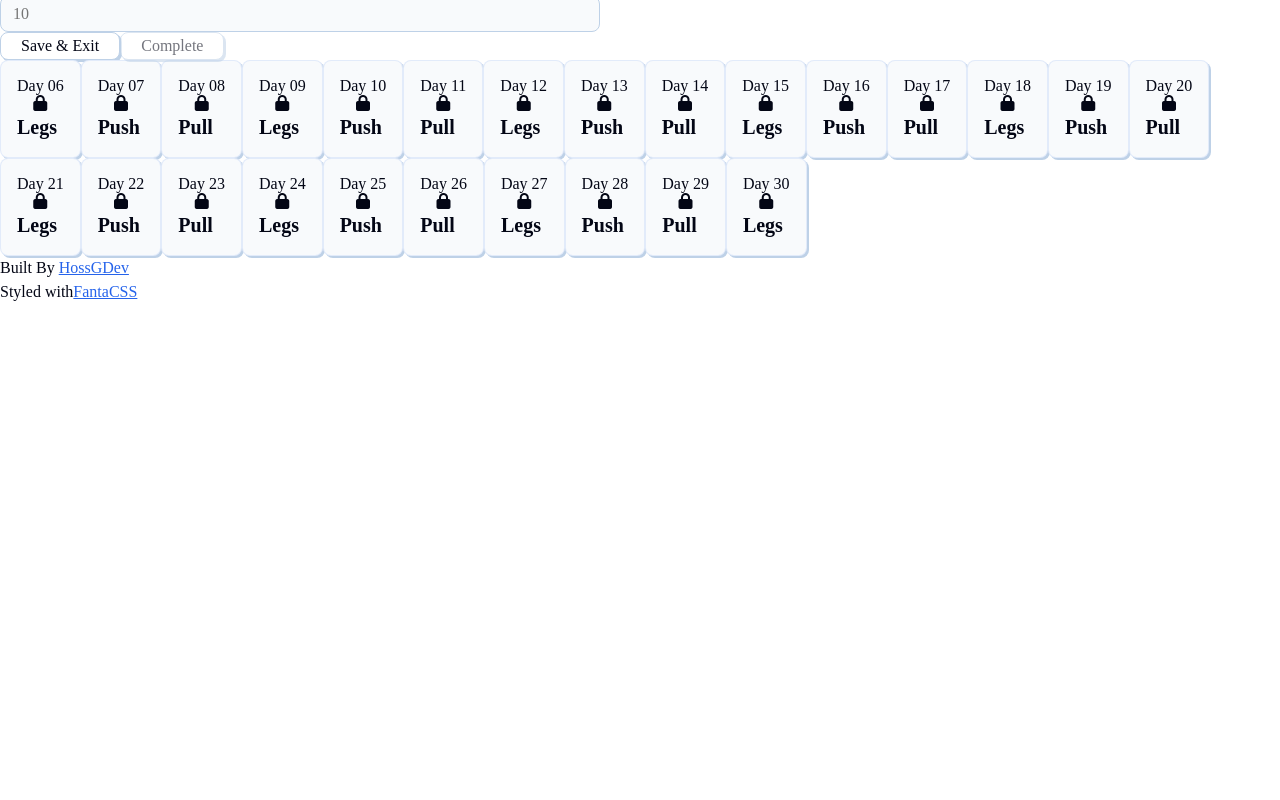
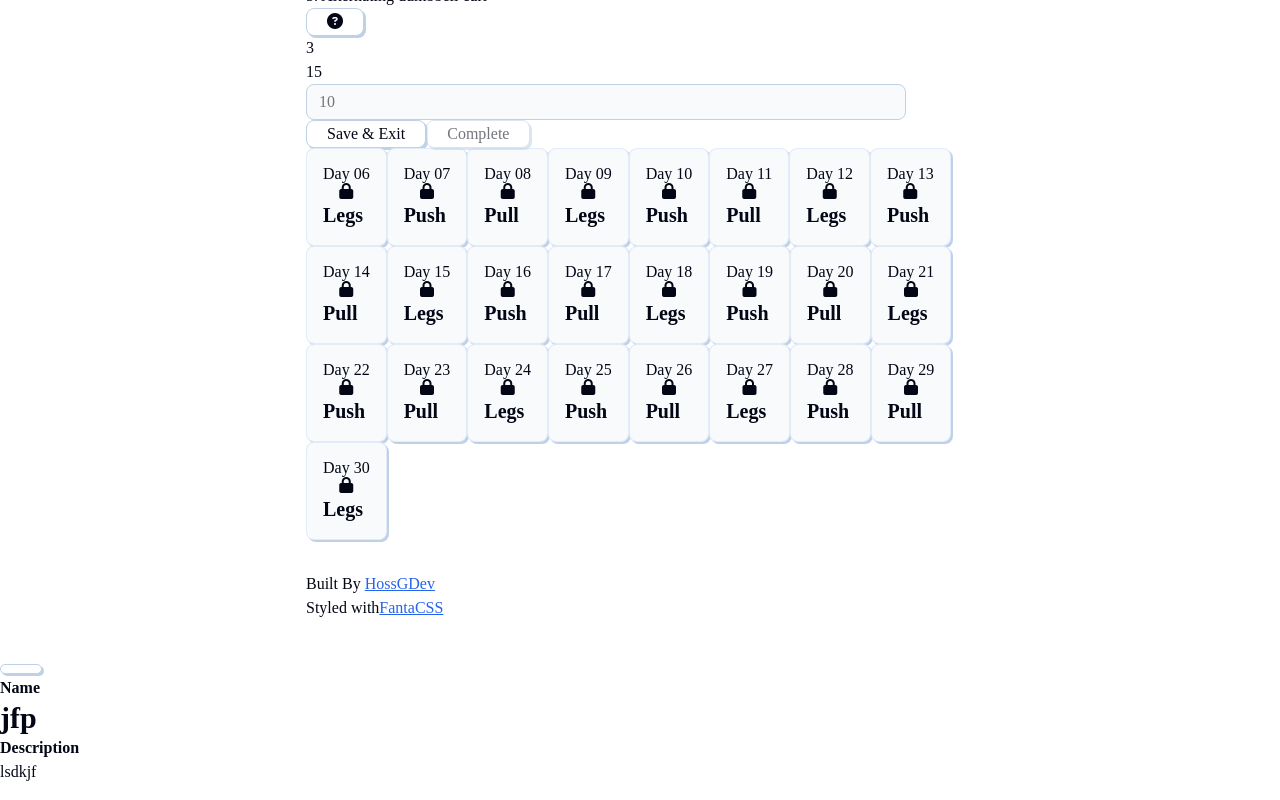
Before and after one commit to HossGDev/BusyDadBod, a React (Vite) app in the folder DadBodMod/: page / in a window 1280 px wide. Shown: the part 1883-2683 px from the top of the page. Before the commit the page ends 2187 px from the top, so only its background shows below. Built offline with nearby package versions, Linux system fonts and the light colour scheme; a web font is replaced by a local one.

Commit message:
fix bugs in WorkoutCard.jsx. start styling in index.css

```diff
--- a/DadBodMod/index.html
+++ b/DadBodMod/index.html
@@ -12,6 +12,7 @@
   </head>
   <body>
     <div id="root"></div>
+    <div id="portal"></div>
     <script type="module" src="/src/main.jsx"></script>
   </body>
 </html>
--- a/DadBodMod/src/components/Modal.jsx
+++ b/DadBodMod/src/components/Modal.jsx
@@ -1,5 +1,27 @@
-export default function Modal() {
-    return (
-        <></>
+import ReactDom from 'react-dom'
+
+export default function Modal(props) {
+
+    const { showExerciseDescription, handleCloseModal } = props
+    const { name, description, sets, reps} = showExerciseDescription || {}
+
+    return ReactDom.createPortal((
+        <div className='modal-container'>
+            <button className='modal-underlay' onClick={handleCloseModal} />
+            <div className="modal-content">
+                <div>
+                    <h6>Name</h6>
+                    <h2 className='skill-name'>{name.replaceAll('-',' ')}</h2>
+                </div>
+
+                <div>
+                    <h6>Description</h6>
+                    <p>{description}</p>
+                </div>
+
+            </div>
+        </div>
     )
+    ,document.getElementById('portal'))
+
 }
--- a/DadBodMod/src/components/WorkoutCard.jsx
+++ b/DadBodMod/src/components/WorkoutCard.jsx
@@ -1,12 +1,17 @@
 import React from 'react'
+import Modal from './Modal'
 
 export default function WorkoutCard(props) {
     const { trainingPlan, workoutIndex, type, dayNum, icon } = props
+
     const {warmup, workout} = trainingPlan || {}
 
+    const showExerciseDescription = {name: 'jfp', description: 'lsdkjf'}
 
     return (
     <div className="workout-container">
+        <Modal showExerciseDescription={showExerciseDescription}
+            handleClosedModal={() => {}}/>
             <div className="workout-card card">
                 <div className="plan-card-header">
                     <p>Day {dayNum} </p>
@@ -19,7 +24,7 @@ export default function WorkoutCard(props) {
 
 
         <div className="workout-grid">
-            <div classname="exercise-name">
+            <div className="exercise-name">
                 <h4>Warmup</h4>
             </div>
             <h6>Sets</h6>
@@ -28,14 +33,14 @@ export default function WorkoutCard(props) {
             {warmup.map((warmupExercise, warmupIndex) => {
                 return(
                     <React.Fragment key={warmupIndex}>
-                        <div clasName="exercise-name">
+                        <div className="exercise-name">
                             <p>{warmupIndex + 1}. {warmupExercise.name}</p>
-                            <button classname="help-icon">
+                            <button className="help-icon">
                                 <i className="fa-solid fa-circle-question"/>
                             </button>
                          </div>
-                            <p classname="exercise-info">{warmupExercise.sets}</p>
-                            <p classname="exercise-info">{warmupExercise.reps}</p>
+                            <p className="exercise-info">{warmupExercise.sets}</p>
+                            <p className="exercise-info">{warmupExercise.reps}</p>
                             <input className="weight-input" placeHolder="N/A"
                             disabled />
 
@@ -47,7 +52,7 @@ export default function WorkoutCard(props) {
         </div>
 
         <div className="workout-grid">
-            <div classname="exercise-name">
+            <div className="exercise-name">
                 <h4>Workout</h4>
             </div>
             <h6>Sets</h6>
@@ -56,15 +61,15 @@ export default function WorkoutCard(props) {
             {workout.map((workoutExercise, workoutIndex) => {
                 return(
                     <React.Fragment key={workoutIndex}>
-                        <div clasName="exercise-name">
+                        <div className="exercise-name">
                             <p>{workoutIndex + 1}. {workoutExercise.name}</p>
-                            <button classname="help-icon">
+                            <button className="help-icon">
                                 <i className="fa-solid fa-circle-question"/>
                             </button>
                          </div>
-                            <p classname="exercise-info">{workoutExercise.sets}</p>
-                            <p classname="exercise-info">{workoutExercise.reps}</p>
-                            <input className="weight-input" placeHolder="10"/>
+                            <p className="exercise-info">{workoutExercise.sets}</p>
+                            <p className="exercise-info">{workoutExercise.reps}</p>
+                            <input className="weight-input" placeholder="10"/>
 
 
                     </React.Fragment>
--- a/DadBodMod/src/index.css
+++ b/DadBodMod/src/index.css
@@ -0,0 +1,16 @@
+body {
+    padding: 1rem 0;
+    min-height: 100vh;
+    display: flex;
+    flex-direction: column;
+    gap: 1rem;
+}
+
+header,
+main,
+footer {
+    width: 100%;
+    max-width: 700px;
+    padding: 1rem;
+    margin: 0 auto;
+}
```
